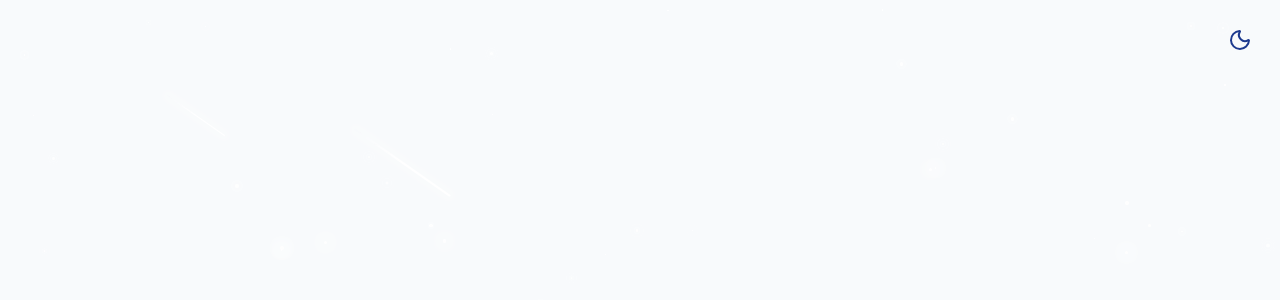
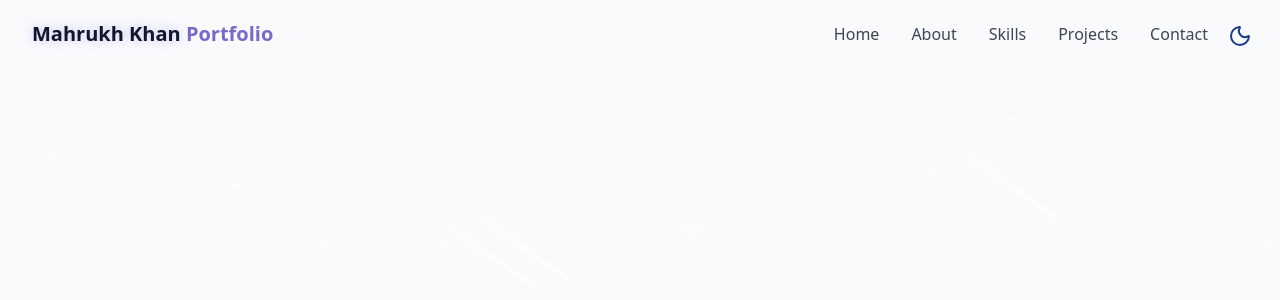
Before and after one commit to CODEWITHMAHA/MyPersonalPortfolioWebsite, a React (Vite) app: page / in a window 1280 px wide. Shown: the top 300 px of the page. Built offline with nearby package versions, Linux system fonts and the light colour scheme.

Commit message:
feat: implement interactive navbar with mobile menu toggle

```diff
--- /dev/null
+++ b/src/components/Navbar.jsx
@@ -0,0 +1,88 @@
+import { useState, useEffect } from "react";
+import { cn } from "../lib/utils";
+import { Menu, X } from "lucide-react";
+
+const navItem = [
+  { name: "Home", href: "#hero" },
+  { name: "About", href: "#about" },
+  { name: "Skills", href: "#skills" },
+  { name: "Projects", href: "#projects" },
+  { name: "Contact", href: "#contact" },
+];
+
+const Navbar = () => {
+  const [isScrolled, setIsScrolled] = useState(false);
+  const [isMenuOpen, setIsMenuOpen] = useState(false);
+  useEffect(() => {
+    const handleScroll = () => {
+      setIsScrolled(window.screenY > 10);
+    };
+    window.addEventListener("scroll", handleScroll);
+    return () => window.removeEventListener("scroll", handleScroll);
+  }, []);
+
+  return (
+    <nav
+      className={cn(
+        "fixed w-full z-40 transition-all duration-300",
+        isScrolled ? "py-3 bg-background/80 backdrop-blur-md shadow-xs" : "py-5"
+      )}
+    >
+      <div className="container flex items-center justify-between">
+        <a
+          className="text-xl font-bold text-primary flex items-center"
+          href="#hero"
+        >
+          <span className="relative z-10">
+            <span className="text-glow text-foreground">Mahrukh Khan</span>{" "}
+            Portfolio
+          </span>
+        </a>
+
+        {/* desktop */}
+        <div className="hidden md:flex space-x-8 pr-10">
+          {navItem.map((item, key) => (
+            <a
+              key={key}
+              href={item.href}
+              className="text-foreground/80 hover:text-primary transition-colors duration-300 "
+            >
+              {item.name}
+            </a>
+          ))}
+        </div>
+        {/* mobile */}
+        <button
+          className="md:hidden p-2 text-foreground z-50"
+          aria-label={isMenuOpen ? "Close menu" : "Open menu"}
+         onClick={() => setIsMenuOpen((prev) => !prev)}>
+          {isMenuOpen ? <X size={24} /> : <Menu size={24} />}
+        </button>
+        <div
+          className={cn(
+            "fixed inset-0 z-40 bg-background/95 backdrop-blur-md flex flex-col items-center justify-center",
+            "transition-all duration-300 md:hidden",
+            isMenuOpen
+              ? "opacity-100 pointer-events-auto"
+              : "opacity-0 pointer-events-none"
+          )}
+        >
+          <div className="flex flex-col space-y-8 text-xl">
+            {navItem.map((item, key) => (
+              <a
+                key={key}
+                href={item.href}
+                className="text-foreground/80 hover:text-primary transition-colors duration-300 "
+                onClick={() => setIsMenuOpen(false)}
+              >
+                {item.name}
+              </a>
+            ))}
+          </div>
+        </div>
+      </div>
+    </nav>
+  );
+};
+
+export default Navbar;
--- a/src/components/ThemeToggle.jsx
+++ b/src/components/ThemeToggle.jsx
@@ -31,7 +31,7 @@ const ThemeToggle = () => {
     <button
       onClick={toggleTheme}
       className={cn(
-        "fixed max-sm:hidden top-5 right-5 z-50 p-2 rounded-full  transition-colors duration-300 cursor-pointer",
+        "fixed max-sm:hidden top-4 right-5 z-50 p-2 rounded-full  transition-colors duration-300 cursor-pointer",
         "focus:outline-hidden"
       )}
     >
--- a/src/pages/Home.jsx
+++ b/src/pages/Home.jsx
@@ -1,20 +1,21 @@
-import StarBackground from '@/components/StarBackground'
-import ThemeToggle from '@/components/ThemeToggle'
+import StarBackground from "@/components/StarBackground";
+import ThemeToggle from "@/components/ThemeToggle";
+import Navbar from "@/components/Navbar";
 
 const Home = () => {
   return (
-    <div className='min-h-screen bg-background text-foreground overflow-x-hidden'>
+    <div className="min-h-screen bg-background text-foreground overflow-x-hidden">
       {/* Theme Toggle */}
-       <ThemeToggle/>
+      <ThemeToggle />
       {/* Background Effects */}
-      <StarBackground/>
+      <StarBackground />
       {/* Navbar */}
-
+      <Navbar />
       {/* Main content */}
 
       {/* Footer */}
     </div>
-  )
-}
+  );
+};
 
-export default Home
+export default Home;
```
